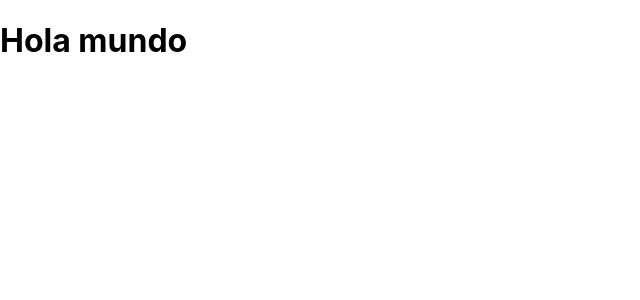
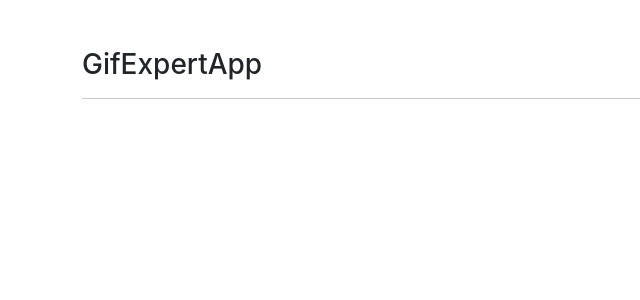
Before and after one commit to franmc01/react-gif-expert-app, a React (Create React App) app: page / in a window 1280 px wide. Shown: the top 300 px of the page, without its empty margins (0-640 px from the left). Built offline with nearby package versions, Linux system fonts and the light colour scheme.

Commit message:
Iniciando

```diff
--- a/public/index.html
+++ b/public/index.html
@@ -5,26 +5,11 @@
     <link rel="icon" href="%PUBLIC_URL%/favicon.ico" />
     <meta name="viewport" content="width=device-width, initial-scale=1" />
     <meta name="theme-color" content="#000000" />
-    <meta
-      name="description"
-      content="Web site created using create-react-app"
-    />
+    <meta name="description" content="Web site created using create-react-app" />
     <link rel="apple-touch-icon" href="%PUBLIC_URL%/logo192.png" />
-    <!--
-      manifest.json provides metadata used when your web app is installed on a
-      user's mobile device or desktop. See https://developers.google.com/web/fundamentals/web-app-manifest/
-    -->
     <link rel="manifest" href="%PUBLIC_URL%/manifest.json" />
-    <!--
-      Notice the use of %PUBLIC_URL% in the tags above.
-      It will be replaced with the URL of the `public` folder during the build.
-      Only files inside the `public` folder can be referenced from the HTML.
-
-      Unlike "/favicon.ico" or "favicon.ico", "%PUBLIC_URL%/favicon.ico" will
-      work correctly both with client-side routing and a non-root public URL.
-      Learn how to configure a non-root public URL by running `npm run build`.
-    -->
-    <title>React App</title>
+    <title>GifExpert App</title>
+    <link href="https://cdn.jsdelivr.net/npm/bootstrap@5.0.0-beta2/dist/css/bootstrap.min.css" rel="stylesheet" integrity="sha384-BmbxuPwQa2lc/FVzBcNJ7UAyJxM6wuqIj61tLrc4wSX0szH/Ev+nYRRuWlolflfl" crossorigin="anonymous">
   </head>
   <body>
     <noscript>You need to enable JavaScript to run this app.</noscript>
--- a/src/App.jsx
+++ b/src/App.jsx
@@ -1,7 +1,8 @@
+import Gif from './components/Gif';
 
 function App() {
   return (
-    <h1>Hola mundo</h1>
+    <Gif />
   );
 }
 
--- /dev/null
+++ b/src/components/Gif.jsx
@@ -0,0 +1,14 @@
+import React, { Fragment } from 'react'
+
+const Gif = () => {
+    return (
+        <Fragment>
+            <div className="container mt-5">
+                <h3>GifExpertApp</h3>
+                <hr/>
+            </div>
+        </Fragment>
+    )
+}
+
+export default Gif
```
